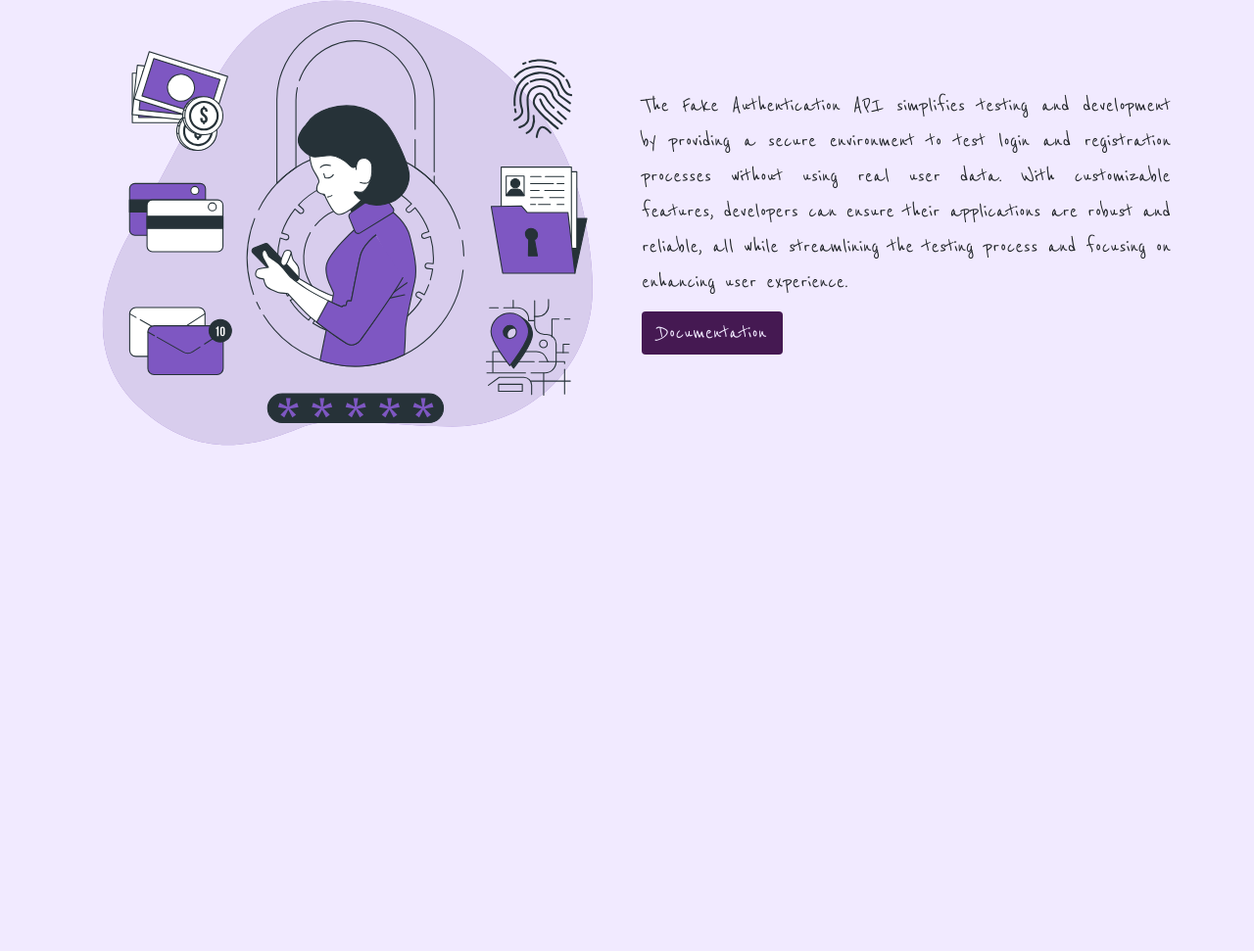
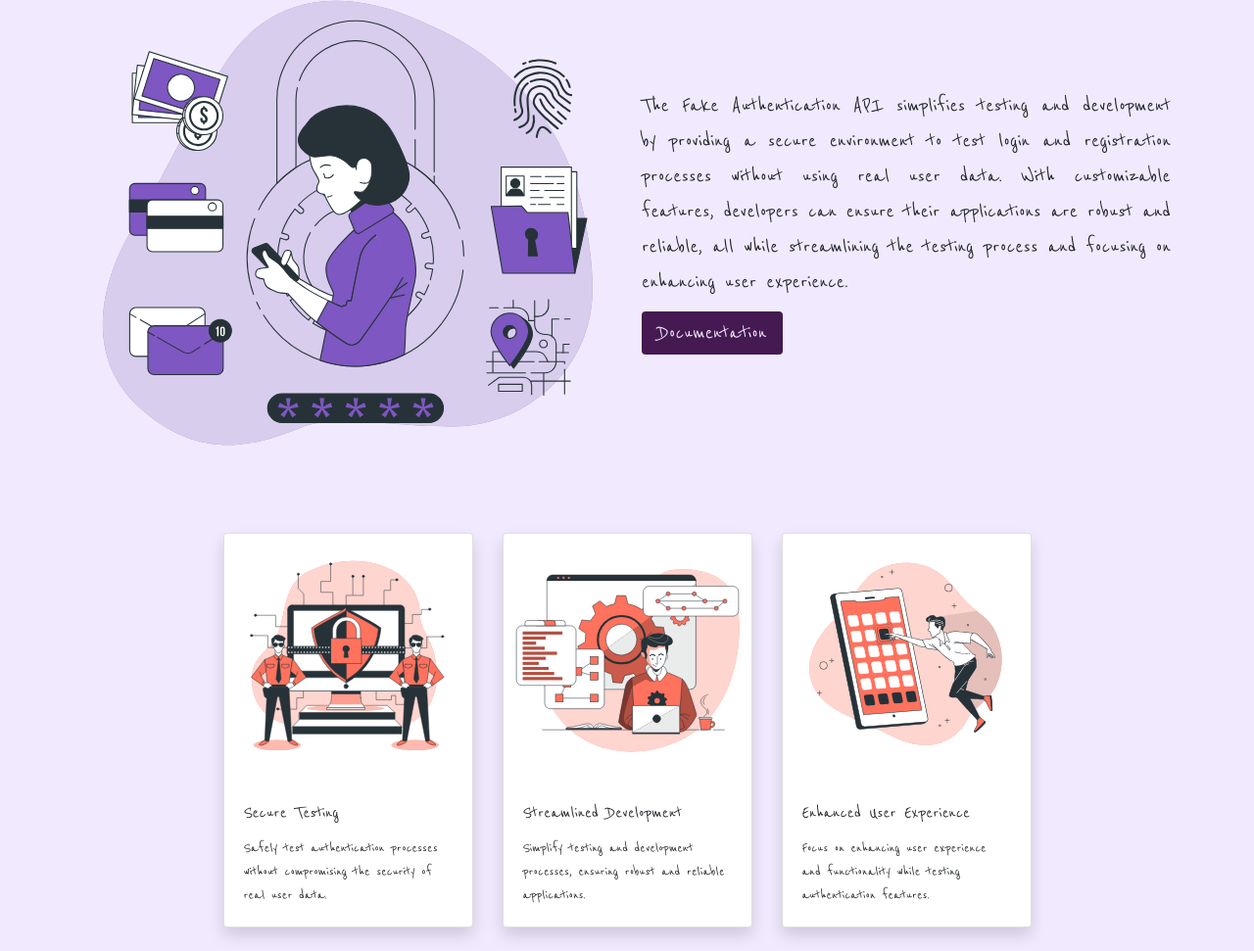
Before and after one commit to rakshixh/FakeAuthentication-API, a website: page website/index.html in a window 1280 px wide. Shown: the part 172-1143 px from the top of the page at 98% size. Before the commit the page ends 800 px from the top, so only its background shows below. Drawn offline with nearby package versions, Linux system fonts and the light colour scheme.

Commit message:
added 3 cards

```diff
--- a/website/index.html
+++ b/website/index.html
@@ -46,6 +46,7 @@
             <a
               class="nav-link"
               href="https://github.com/rakshixh/FakeAuthentication-API"
+              target="_blank"
             >
               <i class="fa-brands fa-github-alt"></i> GitHub
             </a>
@@ -82,10 +83,56 @@
           <div class="mt-1">
             <a
               href="https://fakeauthentication-api.onrender.com/api/api-docs/"
+              target="_blank"
               class="btn"
             >
               Documentation
             </a>
+          </div>
+        </div>
+      </div>
+    </div>
+
+    <div class="container mt-5">
+      <div class="row d-flex justify-content-center align-items-center">
+        <div class="col-md-3 mb-4">
+          <div class="card shadow">
+            <img src="secureTesting.svg" class="card-img-top" alt="Image 1" />
+            <div class="card-body">
+              <h5 class="card-title">Secure Testing</h5>
+              <p class="card-text">
+                Safely test authentication processes without compromising the
+                security of real user data.
+              </p>
+            </div>
+          </div>
+        </div>
+        <div class="col-md-3 mb-4">
+          <div class="card shadow">
+            <img
+              src="stremlineDevelopment.svg"
+              class="card-img-top"
+              alt="Image 2"
+            />
+            <div class="card-body">
+              <h5 class="card-title">Streamlined Development</h5>
+              <p class="card-text">
+                Simplify testing and development processes, ensuring robust and
+                reliable applications.
+              </p>
+            </div>
+          </div>
+        </div>
+        <div class="col-md-3 mb-4">
+          <div class="card shadow">
+            <img src="enhancedUserExp.svg" class="card-img-top" alt="Image 3" />
+            <div class="card-body">
+              <h5 class="card-title">Enhanced User Experience</h5>
+              <p class="card-text">
+                Focus on enhancing user experience and functionality while
+                testing authentication features.
+              </p>
+            </div>
           </div>
         </div>
       </div>
```
